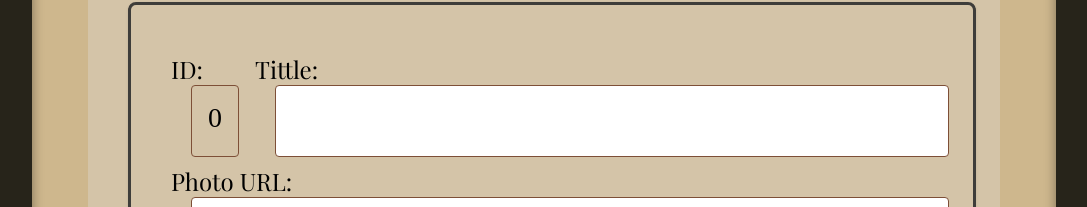
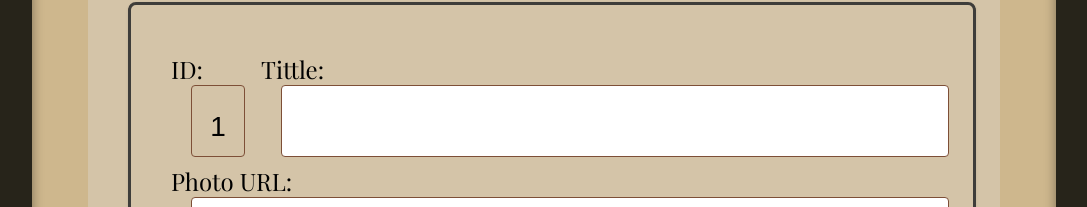
Before and after one commit to nattsnb/cook-book, a React (Vite) app: page /editRecipeForm/1 in a window 1280 px wide. Shown: the part 501-708 px from the top of the page, without its empty margins (96-1183 px from the left). Built offline with nearby package versions, Linux system fonts and the light colour scheme.

Commit message:
added reciepForm as pure omponent with minimum logic. moved and simplified onSubmit handlers. changed id definition. styled the form

```diff
--- a/src/components/RecipeForm/RecipeForm.styled.tsx
+++ b/src/components/RecipeForm/RecipeForm.styled.tsx
@@ -207,6 +207,7 @@ export const StyledDeleteButton = styled("button")(
 
   ${ReusableButtonStyles({ theme })}
 
+margin-top: ${theme.spacing(3)};
   margin-left: ${theme.spacing(2)};
   width: 105px;
   ${theme.breakpoints.down("lg")} {
@@ -346,8 +347,8 @@ export const StyledTextarea = styled("textarea")(
 `,
 );
 
-export const StyledIdContainer = styled("div")(
-  ({ theme }) => `
+const reusableIdContainerStyles = ({ theme }: ThemeProps) => `
+  font-family: "Arial", serif;
   font-size: 28px;
   height: 50px;
   padding: ${theme.spacing(4)} ${theme.spacing(4)}
@@ -356,6 +357,11 @@ export const StyledIdContainer = styled("div")(
   border-radius: 4px;
   margin-left: ${theme.spacing(5)};
   margin-right: ${theme.spacing(4)};
+  text-align: center;
+  display: flex;
+  justify-content: center;
+  align-items: center;
+  width: 20px;
 
   ${theme.breakpoints.down("lg")} {
     font-size: 24px;
@@ -375,11 +381,27 @@ export const StyledIdContainer = styled("div")(
     margin-left: ${theme.spacing(3)};
     margin-right: ${theme.spacing(2)};
   }
-  $theme.breakpoints.down("sm")} {
+  ${theme.breakpoints.down("sm")} {
     font-size: 14px;
     height: 25px;
     margin-left: ${theme.spacing(2)};
     margin-right: ${theme.spacing(1)};
   }
+`;
+
+export const StyledIdContainer = styled("div")(
+  ({ theme }) => `
+  ${reusableIdContainerStyles({ theme })}
 `,
 );
+
+export const StyledIdInput = styled("input")(
+  ({ theme }) => `
+
+  ${reusableIdContainerStyles({ theme })}
+  background: transparent;
+  text-align: center;
+  cursor: default;
+  pointer-events: none;
+`,
+);
--- a/src/components/RecipeForm/index.tsx
+++ b/src/components/RecipeForm/index.tsx
@@ -23,74 +23,47 @@ import {
   StyledTextarea,
   StyledIdContainer,
   StyledLabel,
+  StyledIdInput,
 } from "./RecipeForm.styled.tsx";
-import { useContext, useEffect } from "react";
-import { RecipeContextType } from "../../shared/types/RecipeContextType.ts";
-import { RecipeContext } from "../../shared/components/RecipeContextProvider";
 import { Ingredient } from "../../shared/types/Ingredient.ts";
 import { Step } from "../../shared/types/Step.ts";
 import { ComponentContainer } from "../../shared/components/ComponentContainer.tsx";
 import { Units } from "../../shared/Units.ts";
+import { initialValues } from "../../constans/initialValues.ts";
+import { useContext, useEffect, useMemo } from "react";
+import { RecipeContextType } from "../../shared/types/RecipeContextType.ts";
+import { RecipeContext } from "../../shared/components/RecipeContextProvider";
 
 const unitValues = Object.values(Units);
 
 const RATING: number[] = Array.from({ length: 11 }, (_, i) => i * 0.5);
 
 interface RecipeFormProps {
-  recipeToEdit?: Recipe;
+  initialRecipe?: Recipe;
+  handleRecipeFormSubmit: (recipe: Recipe) => void;
 }
 
-const initialValues: Recipe = {
-  id: 0,
-  category: null,
-  title: "",
-  photoURL: "",
-  rating: null,
-  numberOfPortions: null,
-  cookingTimeInMinutes: null,
-  ingredients: [
-    {
-      id: 0,
-      amount: null,
-      unit: null,
-      name: "",
-      isAllergen: null,
-    },
-  ],
-  cookingSteps: [
-    {
-      id: 0,
-      step: "",
-    },
-  ],
-};
+export function RecipeForm({
+  initialRecipe,
+  handleRecipeFormSubmit,
+}: RecipeFormProps) {
+  const { savedRecipes } = useContext<RecipeContextType>(RecipeContext);
+  const { register, handleSubmit, control, watch, setValue, reset } =
+    useForm<Recipe>({
+      defaultValues: initialRecipe ?? initialValues,
+    });
 
-export function RecipeForm({ recipeToEdit }: RecipeFormProps) {
-  const { savedRecipes, setSavedRecipes } =
-    useContext<RecipeContextType>(RecipeContext);
-
-  let defaultValues = null;
-  let recipeId = 0;
-
-  if (recipeToEdit) {
-    defaultValues = recipeToEdit;
-    recipeId = recipeToEdit.id;
-  } else {
-    const nextRecipeId = savedRecipes ? savedRecipes.length : 0;
-    recipeId = nextRecipeId;
-    initialValues.id = nextRecipeId;
-    defaultValues = initialValues;
-  }
-
-  // const defaultValues2 = recipeToEdit ?? initialValues
-
-  const { register, handleSubmit, control, watch, reset } = useForm<Recipe>({
-    defaultValues: recipeToEdit ?? initialValues,
-  });
+  const recipeId = useMemo(() => {
+    const recipeCount = savedRecipes ? savedRecipes.length : 0;
+    return initialRecipe?.id ?? recipeCount + 1;
+  }, [savedRecipes]);
 
   useEffect(() => {
-    reset(defaultValues);
-  }, [defaultValues]);
+    setValue("id", recipeId);
+    if (initialRecipe) {
+      reset(initialRecipe);
+    }
+  }, [initialRecipe, reset, recipeId]);
 
   const {
     fields: ingredientFields,
@@ -113,45 +86,6 @@ export function RecipeForm({ recipeToEdit }: RecipeFormProps) {
   const ingredients: Ingredient[] = watch("ingredients");
   const cookingSteps: Step[] = watch("cookingSteps");
 
-  const handleRecipeFormSubmit = (recipeFormData: Recipe) => {
-    let newSavedRecipes: Recipe[] = [];
-    const newRecipe: Recipe = createRecipeFromData(recipeFormData);
-    if (Array.isArray(savedRecipes)) {
-      if (recipeToEdit) {
-        newSavedRecipes = [...savedRecipes];
-        newSavedRecipes[recipeId] = newRecipe;
-      } else {
-        newSavedRecipes = [...savedRecipes, newRecipe];
-      }
-    }
-    setSavedRecipes(newSavedRecipes);
-    window.location.assign(`/recipe/${recipeId}`);
-  };
-
-  const createRecipeFromData = (data: Recipe) => {
-    const newRecipe: Recipe = {
-      id: recipeId,
-      category: data.category,
-      title: data.title,
-      ingredients: data.ingredients.map((ingredient: any) => ({
-        id: ingredient.id,
-        amount: ingredient.amount,
-        unit: ingredient.unit,
-        name: ingredient.name,
-        isAllergen: ingredient.isAllergen,
-      })),
-      cookingSteps: data.cookingSteps.map((step: any) => ({
-        id: step.id,
-        step: step.step,
-      })),
-      photoURL: data.photoURL,
-      numberOfPortions: data.numberOfPortions,
-      cookingTimeInMinutes: data.cookingTimeInMinutes,
-      rating: data.rating,
-    };
-    return newRecipe;
-  };
-
   let categoriesDropdownItems = CATEGORIES.slice(1).map((category) => (
     <option key={category.id} value={category.id}>
       {category.alt}
@@ -165,7 +99,7 @@ export function RecipeForm({ recipeToEdit }: RecipeFormProps) {
           <StyledFormLineContainer>
             <StyledLabelAndNumberInputContainer>
               <StyledLabel>ID:</StyledLabel>
-              <StyledIdContainer>{recipeId}</StyledIdContainer>
+              <StyledIdInput {...register("id")} value={recipeId} readOnly />
             </StyledLabelAndNumberInputContainer>
             <StyledLabelAndStringInputContainer>
               <StyledLabel>Tittle:</StyledLabel>
--- /dev/null
+++ b/src/constans/initialValues.ts
@@ -0,0 +1,26 @@
+import { Recipe } from "../shared/types/Recipe.ts";
+
+export const initialValues: Recipe = {
+  id: 0,
+  category: null,
+  title: "",
+  photoURL: "",
+  rating: null,
+  numberOfPortions: null,
+  cookingTimeInMinutes: null,
+  ingredients: [
+    {
+      id: 0,
+      amount: null,
+      unit: null,
+      name: "",
+      isAllergen: null,
+    },
+  ],
+  cookingSteps: [
+    {
+      id: 0,
+      step: "",
+    },
+  ],
+};
--- a/src/pages/EditView/index.tsx
+++ b/src/pages/EditView/index.tsx
@@ -9,10 +9,32 @@ import {
   StyledCircleSmallIcon,
 } from "../CategoryView/CategoryView.styled.tsx";
 import { Typography } from "@mui/material";
-import { getRecipeToDisplayFromParams } from "../../shared/getRecipeToDisplayFromParams.tsx";
+import { getRecipeToDisplayFromParams } from "../../shared/getRecipeToDisplayFromParams.ts";
+import { Recipe } from "../../shared/types/Recipe.ts";
+import { createRecipeFromData } from "../../shared/createRecipeFromData.ts";
+import { useContext } from "react";
+import { RecipeContextType } from "../../shared/types/RecipeContextType.ts";
+import { RecipeContext } from "../../shared/components/RecipeContextProvider";
 
 export function EditView() {
-  const recipeToDisplay = getRecipeToDisplayFromParams();
+  const recipeToEdit = getRecipeToDisplayFromParams();
+
+  const { savedRecipes, setSavedRecipes } =
+    useContext<RecipeContextType>(RecipeContext);
+
+  const handleRecipeFormSubmit = (recipeFormData: Recipe) => {
+    let newSavedRecipes: Recipe[] = [];
+    const newRecipe: Recipe = createRecipeFromData(recipeFormData);
+    if (Array.isArray(savedRecipes)) {
+      const indexOfExistingRecipe = savedRecipes.findIndex(
+        (recipe) => recipe.id === newRecipe.id,
+      );
+      newSavedRecipes = [...savedRecipes];
+      newSavedRecipes[indexOfExistingRecipe] = newRecipe;
+    }
+    setSavedRecipes(newSavedRecipes);
+    window.location.assign(`/recipe/${newRecipe.id}`);
+  };
 
   return (
     <PageWidthContainer>
@@ -24,7 +46,10 @@ export function EditView() {
           <StyledCircleLargeIcon />
           <StyledCircleSmallIcon />
         </TopMarginCentralContainer>
-        <RecipeForm recipeToEdit={recipeToDisplay} />
+        <RecipeForm
+          initialRecipe={recipeToEdit}
+          handleRecipeFormSubmit={handleRecipeFormSubmit}
+        />
       </StyledFormBody>
     </PageWidthContainer>
   );
--- a/src/pages/FormView/index.tsx
+++ b/src/pages/FormView/index.tsx
@@ -5,15 +5,37 @@ import {
   StyledTitleButtonImage,
 } from "./FormView.styled.tsx";
 import { PageWidthContainer } from "../../shared/components/PageWidthContainer.tsx";
+import { useContext } from "react";
+import { RecipeContextType } from "../../shared/types/RecipeContextType.ts";
+import { RecipeContext } from "../../shared/components/RecipeContextProvider";
+import { Recipe } from "../../shared/types/Recipe.ts";
+import { createRecipeFromData } from "../../shared/createRecipeFromData.ts";
 
 export function FormView() {
+  const { savedRecipes, setSavedRecipes } =
+    useContext<RecipeContextType>(RecipeContext);
+
+  const handleRecipeFormSubmit = (recipeFormData: Recipe) => {
+    let newSavedRecipes: Recipe[] = [];
+    const newRecipe: Recipe = createRecipeFromData(recipeFormData);
+    if (Array.isArray(savedRecipes)) {
+      newSavedRecipes = [...savedRecipes, newRecipe];
+    } else {
+      newSavedRecipes = [newRecipe];
+    }
+    setSavedRecipes(newSavedRecipes);
+    if (newRecipe.id) {
+      window.location.assign(`/recipe/${newRecipe.id}`);
+    }
+  };
+
   return (
     <PageWidthContainer>
       <StyledFormBody>
         <TopMarginCentralContainer>
           <StyledTitleButtonImage />
         </TopMarginCentralContainer>
-        <RecipeForm />
+        <RecipeForm handleRecipeFormSubmit={handleRecipeFormSubmit} />
       </StyledFormBody>
     </PageWidthContainer>
   );
--- a/src/pages/RecipeView/index.tsx
+++ b/src/pages/RecipeView/index.tsx
@@ -1,7 +1,7 @@
 import { RecipeCard } from "../../components/RecipeCard";
 import { PageWidthContainer } from "../../shared/components/PageWidthContainer.tsx";
 import { StyledRecipeBody } from "./RecipeView.styled.tsx";
-import { getRecipeToDisplayFromParams } from "../../shared/getRecipeToDisplayFromParams.tsx";
+import { getRecipeToDisplayFromParams } from "../../shared/getRecipeToDisplayFromParams.ts";
 
 export function RecipeView() {
   const recipeToDisplay = getRecipeToDisplayFromParams();
--- /dev/null
+++ b/src/shared/createRecipeFromData.ts
@@ -0,0 +1,25 @@
+import { Recipe } from "./types/Recipe.ts";
+
+export const createRecipeFromData = (data: Recipe) => {
+  const newRecipe: Recipe = {
+    id: data.id,
+    category: data.category,
+    title: data.title,
+    ingredients: data.ingredients.map((ingredient: any) => ({
+      id: ingredient.id,
+      amount: ingredient.amount,
+      unit: ingredient.unit,
+      name: ingredient.name,
+      isAllergen: ingredient.isAllergen,
+    })),
+    cookingSteps: data.cookingSteps.map((step: any) => ({
+      id: step.id,
+      step: step.step,
+    })),
+    photoURL: data.photoURL,
+    numberOfPortions: data.numberOfPortions,
+    cookingTimeInMinutes: data.cookingTimeInMinutes,
+    rating: data.rating,
+  };
+  return newRecipe;
+};
```
Also changed, not shown: src/shared/getRecipeToDisplayFromParams.ts (renamed from src/shared/getRecipeToDisplayFromParams.tsx), 1 other file (tests, documents, lock files or other folders).
